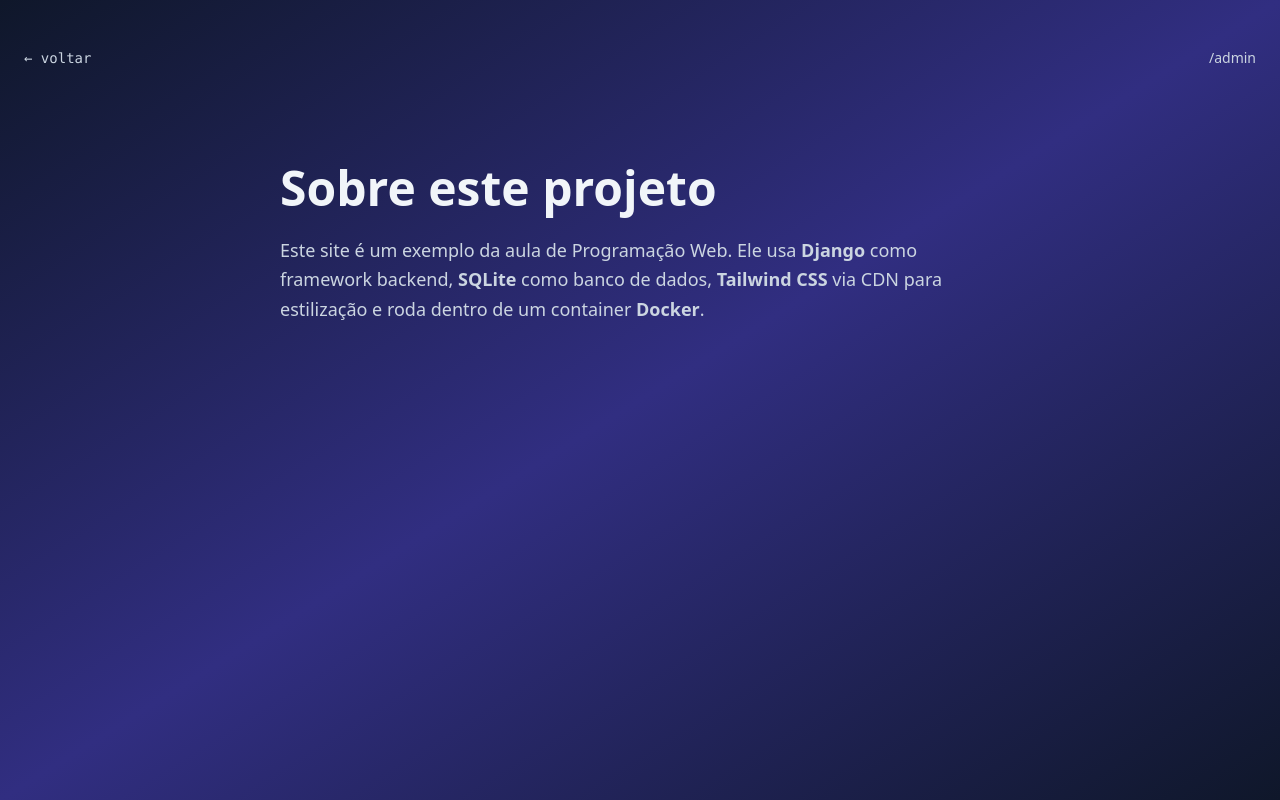
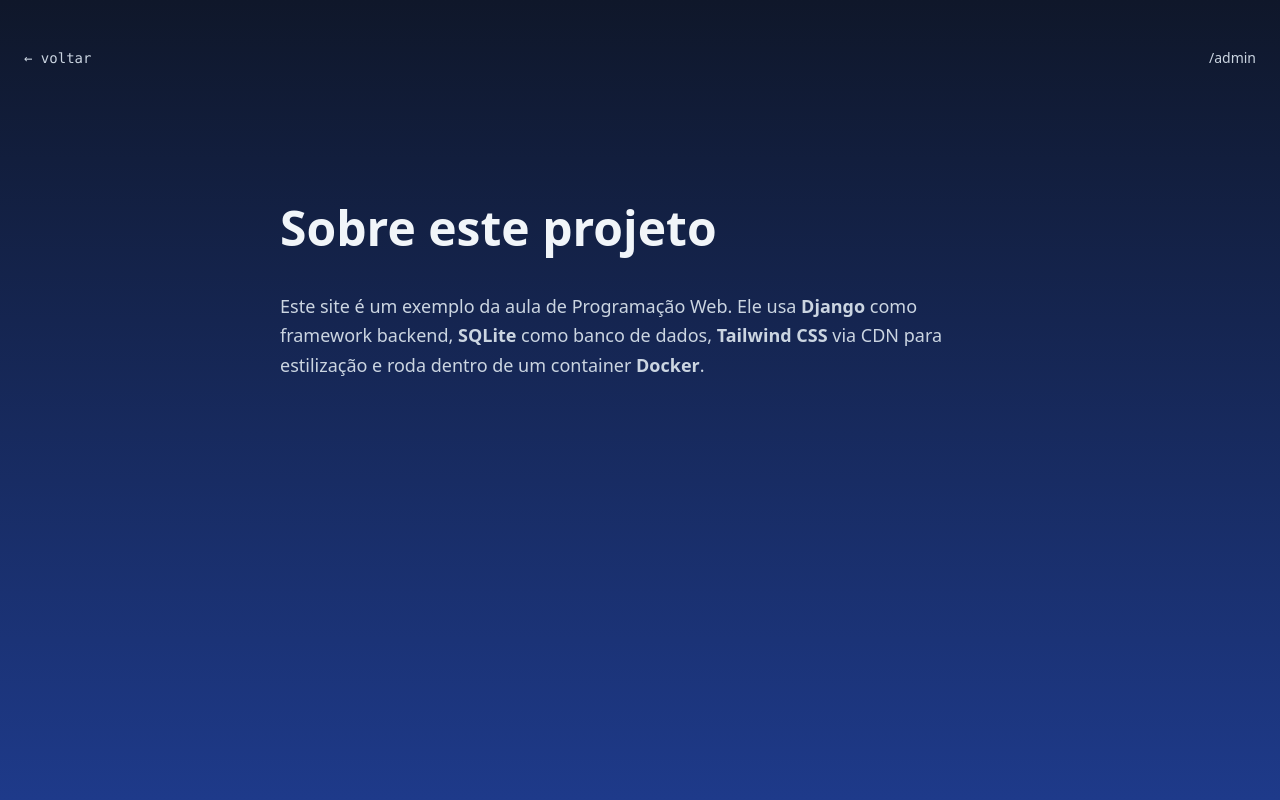
Before and after one commit to Guilh3rm3SS/programacao-web-parte2, a Django app: page /sobre/ in a window 1280 px wide. Run offline with Django 5.2, Linux system fonts and the light colour scheme; some libraries are stand-ins or nearby versions.

Commit message:
roteiro 2 final

```diff
--- a/demo-django/templates/home/sobre.html
+++ b/demo-django/templates/home/sobre.html
@@ -8,7 +8,7 @@
     <script src="https://cdn.tailwindcss.com"></script>
 </head>
 
-<body class="bg-gradient-to-br from-slate-900 via-indigo-900 to-slate-900 min-h-screen text-slate-100">
+<body class="bg-gradient-to-b from-slate-900 to-blue-900 min-h-screen text-slate-100">
 
     <header class="container mx-auto px-6 py-12">
         <nav class="flex items-center justify-between">
@@ -17,8 +17,8 @@
         </nav>
     </header>
 
-    <main class="container mx-auto px-6 py-12 max-w-3xl">
-        <h1 class="text-5xl font-bold mb-6">Sobre este projeto</h1>
+    <main class="container mx-auto px-6 py-12 max-w-3xl my-10">
+        <h1 class="text-5xl font-bold mb-10">Sobre este projeto</h1>
         <p class="text-lg text-slate-300 leading-relaxed">
             Este site é um exemplo da aula de Programação Web. Ele usa
             <strong>Django</strong> como framework backend, <strong>SQLite</strong>
```
